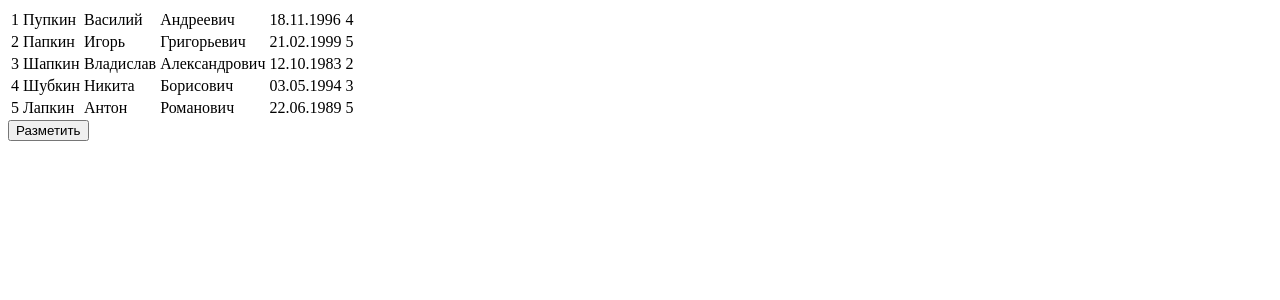
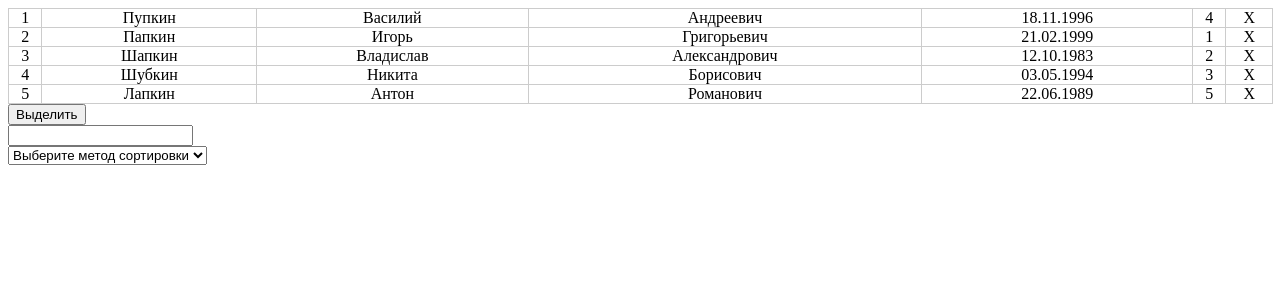
Before and after one commit to YuferevKirill/NC_StudTable_ng, an Angular app in the folder StudentTable/: page / in a window 1280 px wide. Shown: the top 300 px of the page. Built offline with nearby package versions, Linux system fonts and the light colour scheme.

Commit message:
Поиск студента, сортировка по столбцам, выделение плохих студентов.

```diff
--- a/StudentTable/src/app/app.component.css
+++ b/StudentTable/src/app/app.component.css
@@ -1,3 +1,33 @@
-.StudTable tr {
-  border: 2px solid black;
+
+
+.Table {
+  display: table;
+  width: 100%;
+  border-collapse: collapse;
 }
+
+.ColumnTable{
+  display: table-cell;
+  text-align: center;
+  border: 1px solid #ccc;
+  vertical-align: middle;
+}
+
+.RowTable{
+  display: table-row;
+}
+
+.highlightClass{
+  background: red;
+}
+
+.FindingUser{
+  background: aquamarine;
+}
+
+.PopUpOfDelete{
+  margin-left: auto;
+  margin-right: auto;
+  position: absolute;
+  border: 1px solid #ccc;
+}
--- a/StudentTable/src/app/app.component.html
+++ b/StudentTable/src/app/app.component.html
@@ -1,14 +1,40 @@
 <div>
-  <table [class.StudTable]="true">
-    <tr *ngFor="let student of students; let i = index">
-      <td>{{ i + 1 }}</td>
-      <td>{{ student.secondName }}</td>
-      <td>{{ student.name }}</td>
-      <td>{{ student.patronymic }}</td>
-      <td>{{ student.age }}</td>
-      <td>{{ student.mark}}</td>
-    </tr>
-  </table>
-<button *ngIf="highlightLowScore " (click)="highlighting()">Пометить</button>
-<button *ngIf="!highlightLowScore" (click)="highlighting()">Разметить</button>
+  <div class = Table>
+    <div [ngClass]="{'highlightClass': checkFunc(student),
+                     'FindingUser': FindUser(student)}"
+          class = RowTable
+         *ngFor="let student of students let i = index">
+      <div class = ColumnTable>{{ i + 1 }}</div>
+      <div class = ColumnTable>{{ student.secondName }}</div>
+      <div class = ColumnTable>{{ student.name }}</div>
+      <div class = ColumnTable>{{ student.patronymic }}</div>
+      <div class = ColumnTable>{{ student.age }}</div>
+      <div class = ColumnTable>{{ student.mark}}</div>
+      <div (click)="DeleteUser($event, student)" [class.ColumnTable] = "true">X</div>
+    </div>
+  </div>
+  <div class="highlightPeople">
+    <button (click)="highlighting()">{{TextButton}}</button>
+  </div>
+  <div class="FindUser">
+    <input #FieldForFind (input)="UserForFind = FieldForFind.value" type="text">
+  </div>
+  <div class="Sort">
+    <select #SelectedMethod (change)="Sort(SelectedMethod.selectedIndex)">
+      <option value="" selected disabled hidden>Выберите метод сортировки</option>
+      <option>По фамилии</option>
+      <option>По имени</option>
+      <option>По отчеству</option>
+      <option>По возрасту</option>
+      <option>По оценке</option>
+    </select>
+  </div>
+  <!--<div class="PopUpOfDelete">-->
+    <!--<label>Удалить?</label>-->
+    <!--<button>Да</button>-->
+    <!--<button>Нет</button>-->
+  <!--</div>-->
 </div>
+
+<!--flex-direction: row column-->
+<!--position absolute-->
--- a/StudentTable/src/app/app.component.ts
+++ b/StudentTable/src/app/app.component.ts
@@ -1,3 +1,7 @@
+// TODO Сделать возможность фильтрации студентов по дате рождения и среднему баллу. Оставлять в таблице только тех кто попал в фильтр
+// TODO Сделать возможность удаления студента, с подтверждением. Подтверждение через попап. После перезагрузки страницы сохранения
+//  не обязательно
+
 import {Component} from '@angular/core';
 
 @Component({
@@ -6,17 +10,99 @@ import {Component} from '@angular/core';
   styleUrls: ['./app.component.css']
 })
 export class AppComponent {
-  highlightLowScore: boolean;
+  UserForFind: string;
+  TextButton = 'Выделить';
+  highlightLowScore = false;
   title = 'StudentTable';
   students = [
     {secondName: 'Пупкин', name: 'Василий', patronymic: 'Андреевич', age: '18.11.1996', mark: 4},
-    {secondName: 'Папкин', name: 'Игорь', patronymic: 'Григорьевич', age: '21.02.1999', mark: 5},
+    {secondName: 'Папкин', name: 'Игорь', patronymic: 'Григорьевич', age: '21.02.1999', mark: 1},
     {secondName: 'Шапкин', name: 'Владислав', patronymic: 'Александрович', age: '12.10.1983', mark: 2},
     {secondName: 'Шубкин', name: 'Никита', patronymic: 'Борисович', age: '03.05.1994', mark: 3},
     {secondName: 'Лапкин', name: 'Антон', patronymic: 'Романович', age: '22.06.1989', mark: 5},
   ];
 
-  highlighting(): void {
-    this.highlightLowScore = !this.highlightLowScore;
+  highlighting(): void  {
+    switch (this.highlightLowScore) {
+      case false:
+        this.highlightLowScore = true;
+        this.TextButton = 'Снять выделение';
+        return;
+      case true:
+        this.highlightLowScore = false;
+        this.TextButton = 'Выделить';
+        return;
+    }
+  }
+
+  checkFunc(student: { patronymic: string; name: string; age: string; mark: number; secondName: string }): boolean {
+    if (student.mark < 3 && this.highlightLowScore === true) {
+      return true;
+    } else {
+      return false;
+    }
+  }
+
+  FindUser(student: { patronymic: string; name: string; age: string; mark: number; secondName: string }): boolean {
+    const StringForFind = student.secondName + ' ' + student.name;
+    if (this.UserForFind !== '') {
+      if (StringForFind.includes(this.UserForFind)) {
+        return true;
+      } else {
+        return false;
+      }
+    }
+  }
+
+  Sort(selectedIndex: number): void {
+    switch (selectedIndex) {
+      case 0:
+        this.students.sort(function (student1, student2) {
+          const nameA = student1.secondName.toLowerCase(), nameB = student2.secondName.toLowerCase()
+          if (nameA < nameB) {
+            return -1;
+          }
+          if (nameA > nameB) {
+            return 1;
+          }
+          return 0;
+        });
+        return;
+      case 1:
+        this.students.sort(function (student1, student2) {
+          const nameA = student1.name.toLowerCase(), nameB = student2.name.toLowerCase()
+          if (nameA < nameB) {
+            return -1;
+          }
+          if (nameA > nameB) {
+            return 1;
+          }
+          return 0;
+        });
+        return;
+      case 2:
+        this.students.sort(function (student1, student2) {
+          const nameA = student1.patronymic.toLowerCase(), nameB = student2.patronymic.toLowerCase()
+          if (nameA < nameB) {
+            return -1;
+          }
+          if (nameA > nameB) {
+            return 1;
+          }
+          return 0;
+        });
+        return;
+      case 3:
+        this.students.sort(function(a, b) {
+          const dateA = +a.age.slice(-4), dateB = +b.age.slice(-4);
+          return dateA - dateB;
+        });
+        return;
+      case 4:
+        this.students.sort(function (student1, student2) {
+          return student1.mark - student2.mark;
+        });
+        return;
+    }
   }
 }
```
